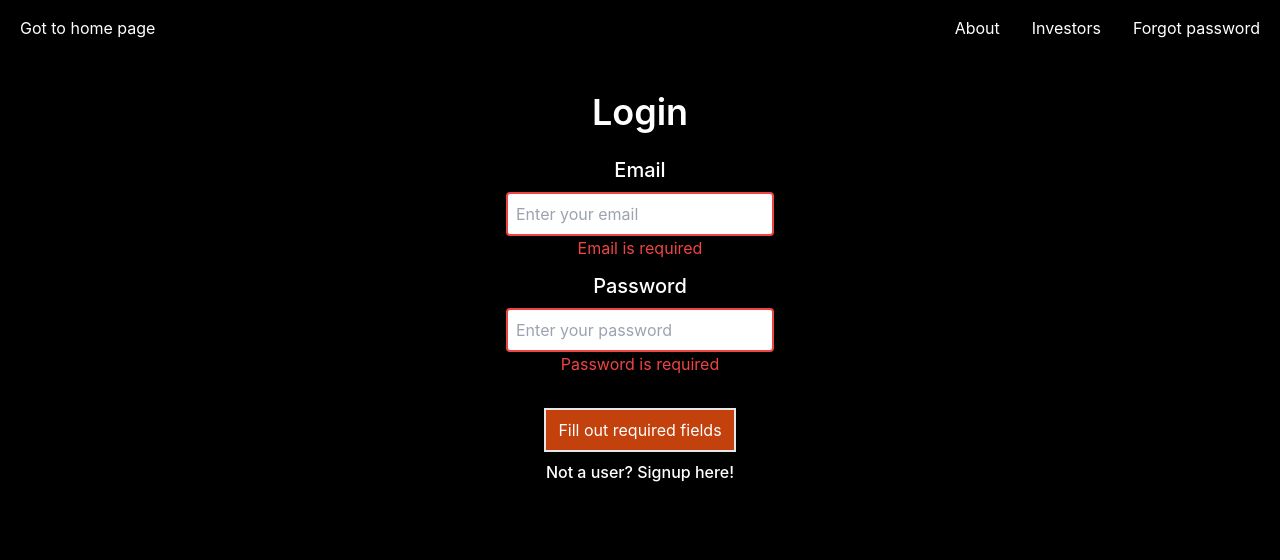
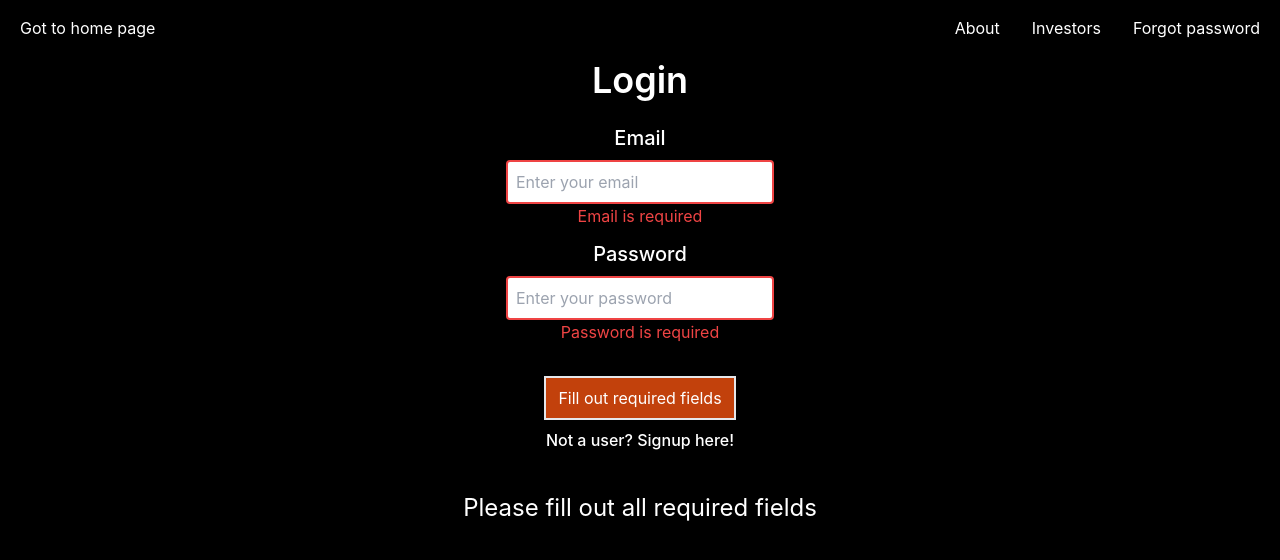
Before and after one commit to italianPalms/palmsiFy, a React (Create React App) app: page /login in a window 1280 px wide. Both pictures are taken after a click on the button "Fill out required fields". Shown: the top 560 px of the page. Built offline with nearby package versions, Linux system fonts and the light colour scheme; no server answers.

Commit message:
add info text to user if they try to submit without filling in all required fields

```diff
--- a/src/pages/Login.jsx
+++ b/src/pages/Login.jsx
@@ -112,6 +112,8 @@ export default function Login() {
 
         <a href="/signup" className="p-2 font-medium text-base">Not a user? Signup here!</a>
 
+        {loginAttempted && emailBorderColor || passwordBorderColor ? <h2 className="text-2xl mt-8">Please fill out all required fields</h2> : ""}
+
         </div>
         </>
     )
--- a/src/pages/Signup.jsx
+++ b/src/pages/Signup.jsx
@@ -76,7 +76,9 @@ export default function Signup() {
 
         <div className="flex flex-col items-center justify-center min-h-screen py-2 pb-56">
 
-        <h1 className="text-4xl font-semibold">{loading ? "Processing" : "Signup"}</h1>
+        <h1 className="text-4xl font-semibold">
+            {loading ? "Processing" : "Signup"}
+            </h1>
 
         <label className="text-xl font-medium mt-3">Username</label>
         <input
@@ -121,6 +123,8 @@ export default function Signup() {
 
         <a href="/login" className="p-2 font-medium text-base">Already a user? Login here!</a>
 
+        {signupAttempted && usernameBorderColor || emailBorderColor || passwordBorderColor ? <h2 className="text-2xl mt-8">Please fill out all required fields</h2> : ""}
+
         </div>
         </>
     )
```
